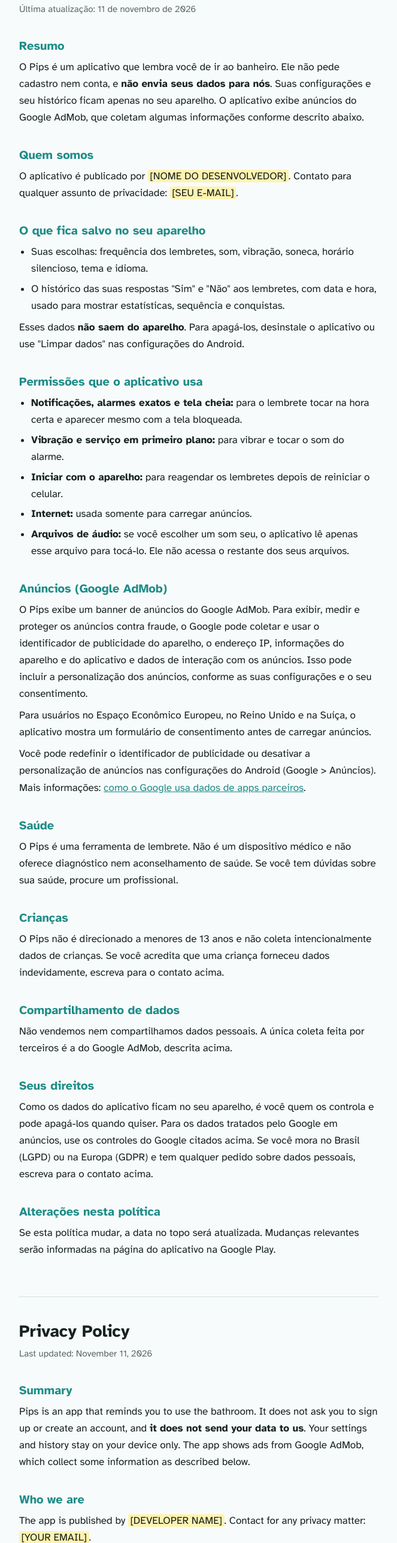
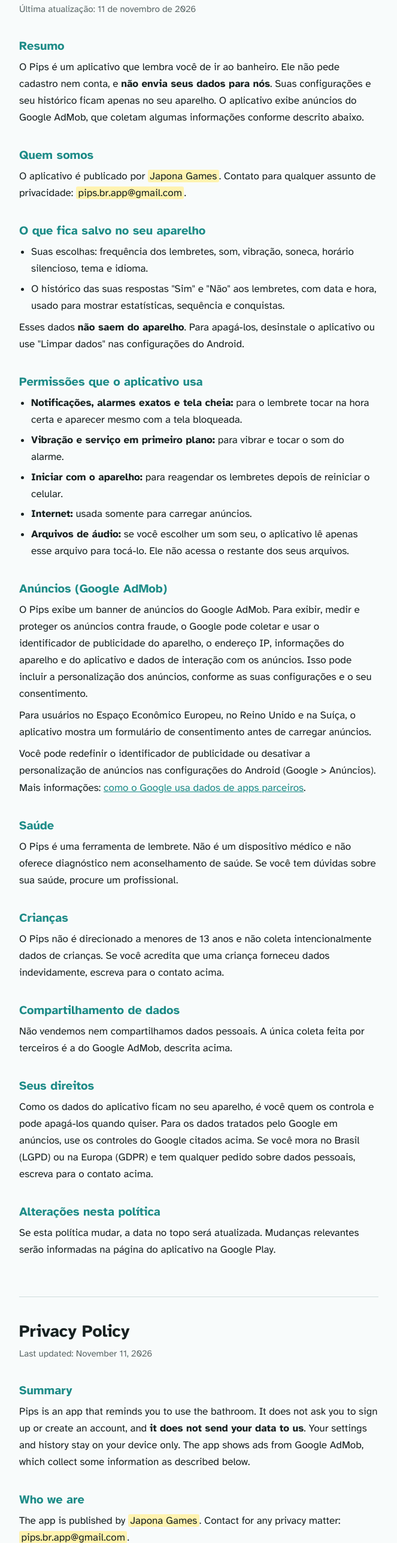
Before and after one commit to bnof007/Pips_Privacy_Policy, a plain HTML site: page index.html in a window 1280 px wide. Shown: the part 227-2800 px from the top of the page at 60% size, without its empty margins (308-971 px from the left). Drawn offline with Linux system fonts and the light colour scheme.

Commit message:
Update developer name and contact email in index.html

```diff
--- a/index.html
+++ b/index.html
@@ -66,7 +66,7 @@
     <p>O Pips é um aplicativo que lembra você de ir ao banheiro. Ele não pede cadastro nem conta, e <strong>não envia seus dados para nós</strong>. Suas configurações e seu histórico ficam apenas no seu aparelho. O aplicativo exibe anúncios do Google AdMob, que coletam algumas informações conforme descrito abaixo.</p>
 
     <h2>Quem somos</h2>
-    <p>O aplicativo é publicado por <mark>[NOME DO DESENVOLVEDOR]</mark>. Contato para qualquer assunto de privacidade: <mark>[SEU E-MAIL]</mark>.</p>
+    <p>O aplicativo é publicado por <mark>Japona Games</mark>. Contato para qualquer assunto de privacidade: <mark>pips.br.app@gmail.com</mark>.</p>
 
     <h2>O que fica salvo no seu aparelho</h2>
     <ul>
@@ -113,7 +113,7 @@
     <p>Pips is an app that reminds you to use the bathroom. It does not ask you to sign up or create an account, and <strong>it does not send your data to us</strong>. Your settings and history stay on your device only. The app shows ads from Google AdMob, which collect some information as described below.</p>
 
     <h2>Who we are</h2>
-    <p>The app is published by <mark>[DEVELOPER NAME]</mark>. Contact for any privacy matter: <mark>[YOUR EMAIL]</mark>.</p>
+    <p>The app is published by <mark>Japona Games</mark>. Contact for any privacy matter: <mark>pips.br.app@gmail.com</mark>.</p>
 
     <h2>What is stored on your device</h2>
     <ul>
```
